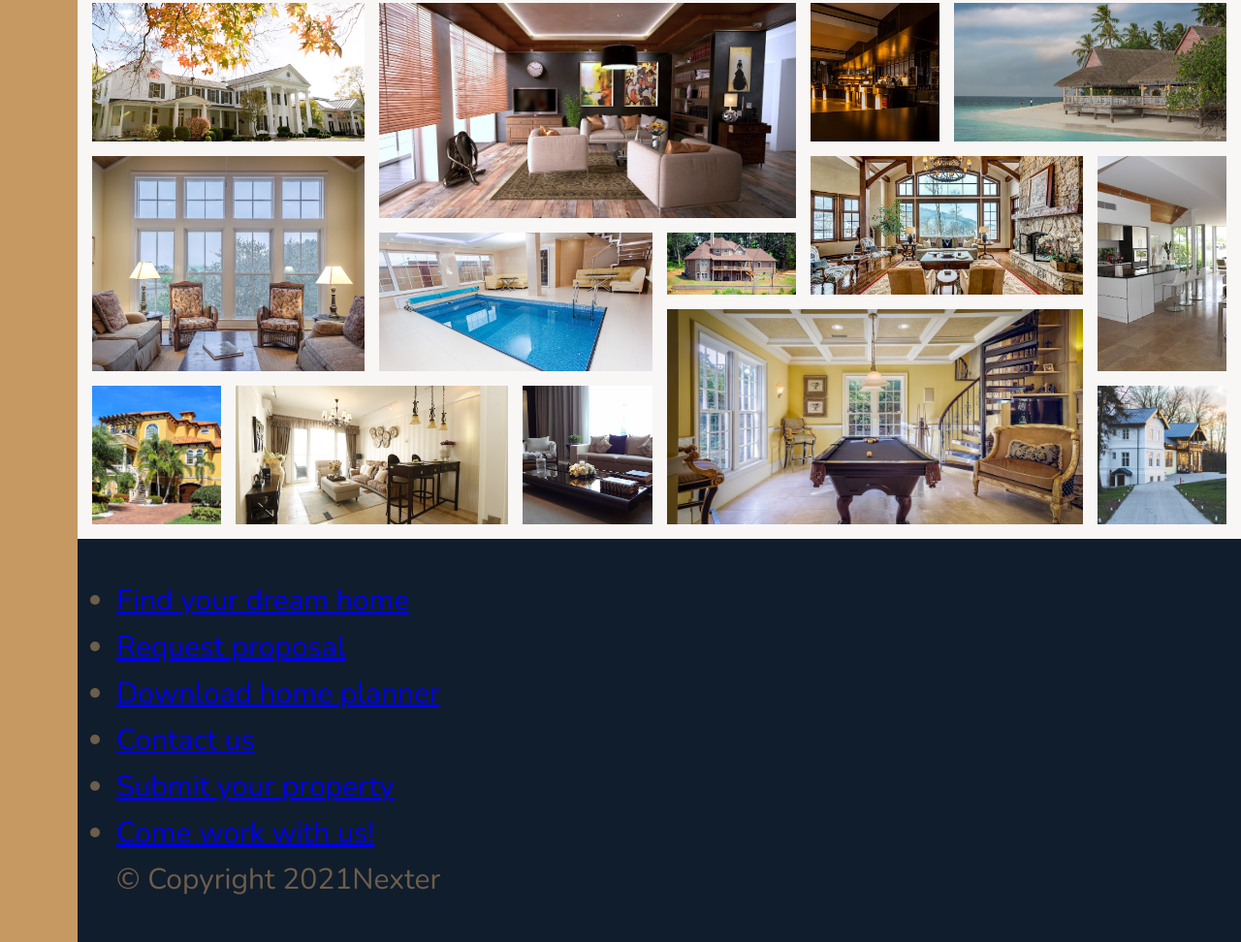
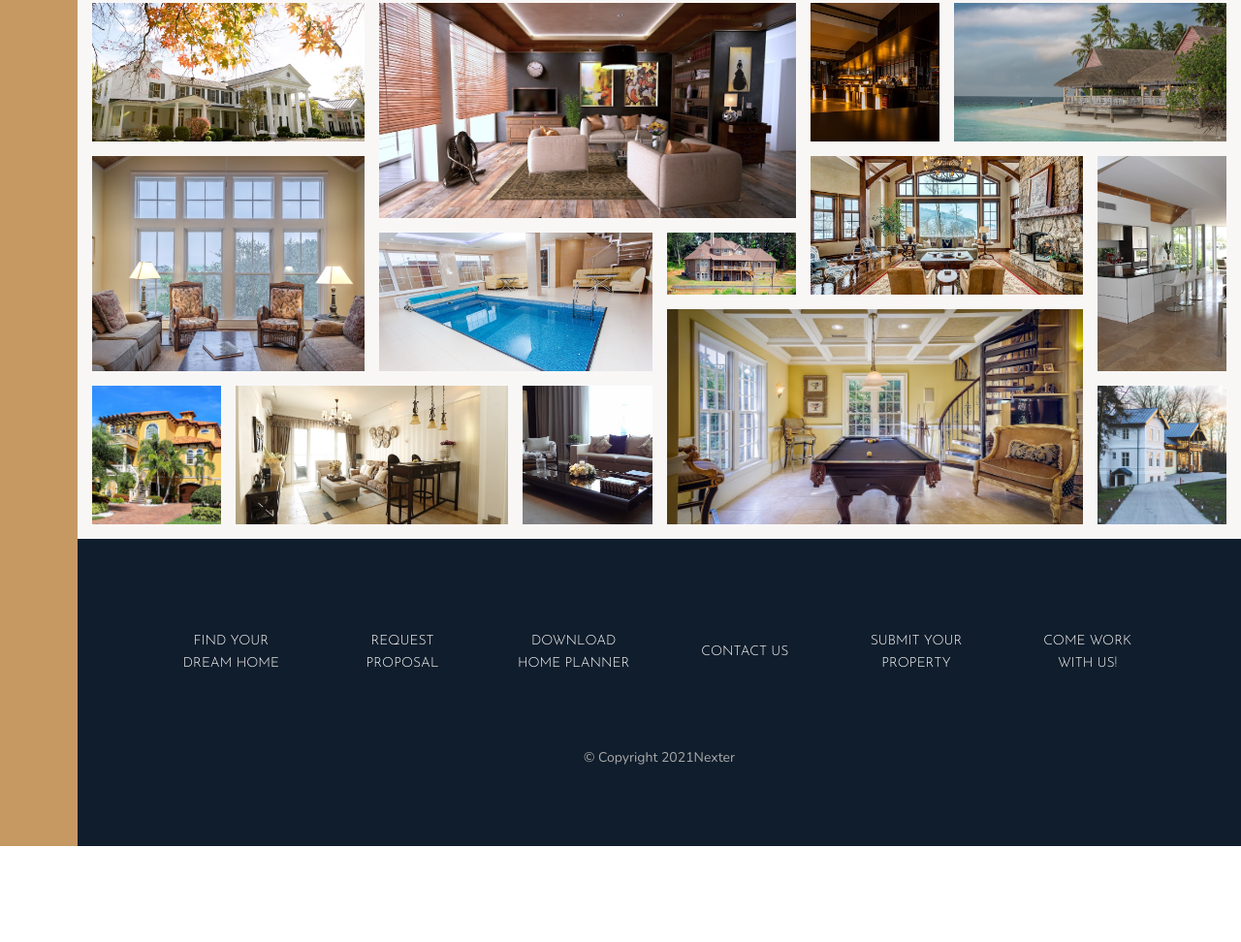
Before and after one commit to randyaajr/css-grid-layout_nexter-project, a website: page index.html in a window 1280 px wide. Shown: the part 3266-4238 px from the top of the page at 97% size. After the commit the page ends 4139 px from the top, so only its background shows below. Drawn offline with nearby package versions, Linux system fonts and the light colour scheme.

Commit message:
Styled footer section

```diff
--- a/sass/_footer.scss
+++ b/sass/_footer.scss
@@ -1,4 +1,40 @@
 .footer {
     background-color: $color-secondary;
     grid-column: full-start / full-end;
+    padding: 8rem;
 }
+
+.nav {
+    list-style: none;
+    display: grid;
+    grid-template-columns: repeat(auto-fit, minmax(15rem, 1fr));
+    grid-gap: 2rem;
+    align-items: center;
+    &__link:link,
+    &__link:visited {
+        font-size: 1.4rem;
+        color: #fff;
+        text-decoration: none;
+        font-family: $font-display;
+        text-transform: uppercase;
+        text-align: center;
+        padding: 1.5rem;
+        display: block;
+        transition: all 0.2s;
+    }
+    &__link:hover,
+    &__link:active {
+        background-color: rgba(#fff, 0.05);
+        transform: translateY(-3px);
+    }
+}
+
+.copyright {
+    font-size: 1.4rem;
+    color: $color-grey-light-2;
+    margin-top: 6rem;
+    margin-right: auto;
+    margin-left: auto;
+    text-align: center;
+    width: 70%;
+}
```
Also changed, not shown: css/style.css.
